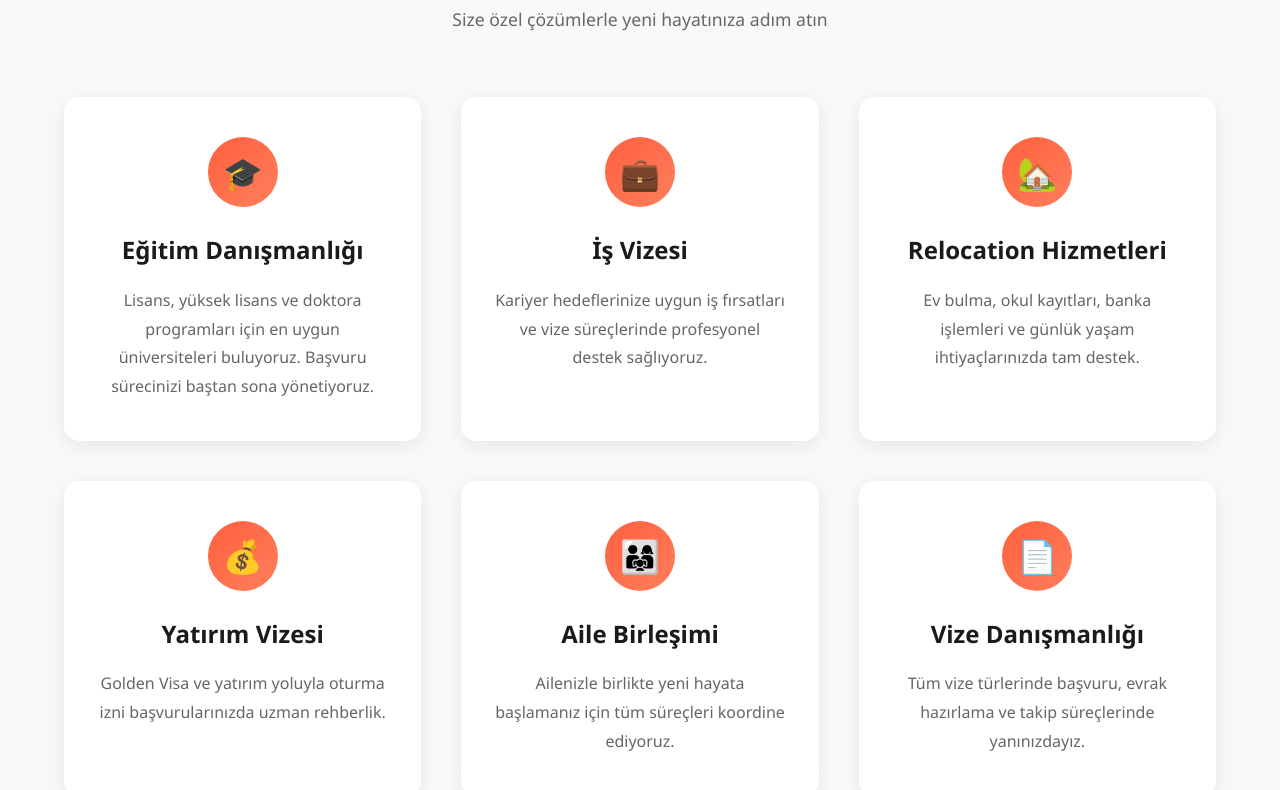
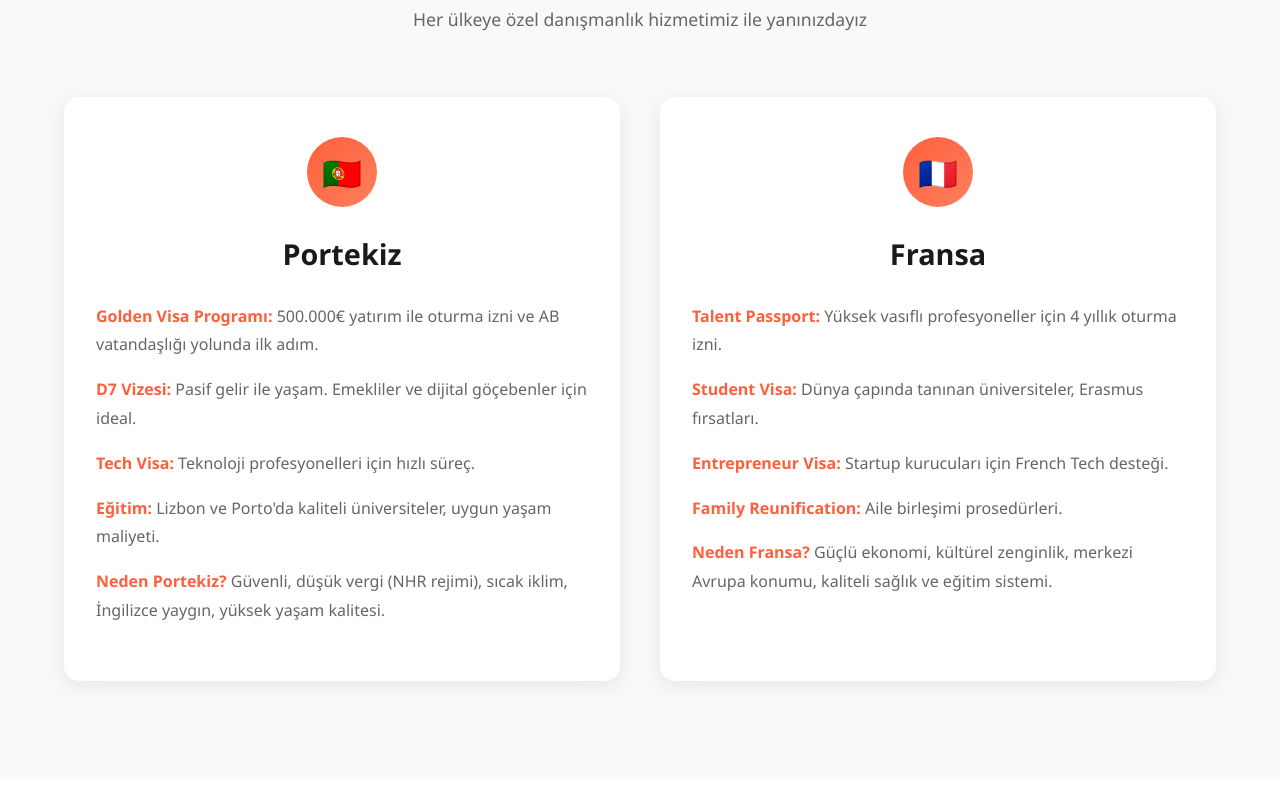
Before and after one commit to novirotaa/source, a website: page index.html in a window 1280 px wide. Shown: the part 769-1559 px from the top of the page. Drawn offline with Linux system fonts and the light colour scheme.

Commit message:
Update index.html

```diff
--- a/index.html
+++ b/index.html
@@ -123,7 +123,7 @@
             box-shadow: 0 6px 20px rgba(0,0,0,0.3);
         }
 
-        /* Services Section */
+        /* Countries Section */
         .services {
             padding: 6rem 5%;
             background: var(--light-bg);
@@ -147,7 +147,7 @@
             max-width: 1200px;
             margin: 0 auto;
             display: grid;
-            grid-template-columns: repeat(auto-fit, minmax(280px, 1fr));
+            grid-template-columns: repeat(auto-fit, minmax(350px, 1fr));
             gap: 2.5rem;
         }
 
@@ -157,7 +157,6 @@
             border-radius: 15px;
             box-shadow: 0 5px 20px rgba(0,0,0,0.08);
             transition: transform 0.3s, box-shadow 0.3s;
-            text-align: center;
         }
 
         .service-card:hover {
@@ -179,14 +178,21 @@
         }
 
         .service-card h3 {
-            font-size: 1.5rem;
-            margin-bottom: 1rem;
+            font-size: 1.8rem;
+            margin-bottom: 1.5rem;
             color: var(--dark-text);
+            text-align: center;
         }
 
         .service-card p {
             color: #666;
             line-height: 1.8;
+            margin-bottom: 1rem;
+        }
+
+        .service-card p strong {
+            color: var(--primary-orange);
+            font-weight: 600;
         }
 
         /* About Section */
@@ -392,7 +398,7 @@
                 <span>novi rota</span>
             </div>
             <ul class="nav-links">
-                <li><a href="#hizmetler">Hizmetler</a></li>
+                <li><a href="#ulkeler">Ülkeler</a></li>
                 <li><a href="#hakkimizda">Hakkımızda</a></li>
                 <li><a href="#iletisim">İletişim</a></li>
             </ul>
@@ -408,46 +414,30 @@
         </div>
     </section>
 
-    <!-- Services Section -->
-    <section class="services" id="hizmetler">
-        <h2 class="section-title">Hizmetlerimiz</h2>
-        <p class="section-subtitle">Size özel çözümlerle yeni hayatınıza adım atın</p>
+    <!-- Countries Section -->
+    <section class="services" id="ulkeler">
+        <h2 class="section-title">Çalıştığımız Ülkeler</h2>
+        <p class="section-subtitle">Her ülkeye özel danışmanlık hizmetimiz ile yanınızdayız</p>
 
         <div class="services-grid">
             <div class="service-card">
-                <div class="service-icon">🎓</div>
-                <h3>Eğitim Danışmanlığı</h3>
-                <p>Lisans, yüksek lisans ve doktora programları için en uygun üniversiteleri buluyoruz. Başvuru sürecinizi baştan sona yönetiyoruz.</p>
+                <div class="service-icon">🇵🇹</div>
+                <h3>Portekiz</h3>
+                <p><strong>Golden Visa Programı:</strong> 500.000€ yatırım ile oturma izni ve AB vatandaşlığı yolunda ilk adım.</p>
+                <p><strong>D7 Vizesi:</strong> Pasif gelir ile yaşam. Emekliler ve dijital göçebenler için ideal.</p>
+                <p><strong>Tech Visa:</strong> Teknoloji profesyonelleri için hızlı süreç.</p>
+                <p><strong>Eğitim:</strong> Lizbon ve Porto'da kaliteli üniversiteler, uygun yaşam maliyeti.</p>
+                <p><strong>Neden Portekiz?</strong> Güvenli, düşük vergi (NHR rejimi), sıcak iklim, İngilizce yaygın, yüksek yaşam kalitesi.</p>
             </div>
 
             <div class="service-card">
-                <div class="service-icon">💼</div>
-                <h3>İş Vizesi</h3>
-                <p>Kariyer hedeflerinize uygun iş fırsatları ve vize süreçlerinde profesyonel destek sağlıyoruz.</p>
-            </div>
-
-            <div class="service-card">
-                <div class="service-icon">🏡</div>
-                <h3>Relocation Hizmetleri</h3>
-                <p>Ev bulma, okul kayıtları, banka işlemleri ve günlük yaşam ihtiyaçlarınızda tam destek.</p>
-            </div>
-
-            <div class="service-card">
-                <div class="service-icon">💰</div>
-                <h3>Yatırım Vizesi</h3>
-                <p>Golden Visa ve yatırım yoluyla oturma izni başvurularınızda uzman rehberlik.</p>
-            </div>
-
-            <div class="service-card">
-                <div class="service-icon">👨‍👩‍👧</div>
-                <h3>Aile Birleşimi</h3>
-                <p>Ailenizle birlikte yeni hayata başlamanız için tüm süreçleri koordine ediyoruz.</p>
-            </div>
-
-            <div class="service-card">
-                <div class="service-icon">📄</div>
-                <h3>Vize Danışmanlığı</h3>
-                <p>Tüm vize türlerinde başvuru, evrak hazırlama ve takip süreçlerinde yanınızdayız.</p>
+                <div class="service-icon">🇫🇷</div>
+                <h3>Fransa</h3>
+                <p><strong>Talent Passport:</strong> Yüksek vasıflı profesyoneller için 4 yıllık oturma izni.</p>
+                <p><strong>Student Visa:</strong> Dünya çapında tanınan üniversiteler, Erasmus fırsatları.</p>
+                <p><strong>Entrepreneur Visa:</strong> Startup kurucuları için French Tech desteği.</p>
+                <p><strong>Family Reunification:</strong> Aile birleşimi prosedürleri.</p>
+                <p><strong>Neden Fransa?</strong> Güçlü ekonomi, kültürel zenginlik, merkezi Avrupa konumu, kaliteli sağlık ve eğitim sistemi.</p>
             </div>
         </div>
     </section>
@@ -498,8 +488,8 @@
                 </div>
 
                 <div class="form-group">
-                    <label for="service">İlgilendiğiniz Hizmet</label>
-                    <input type="text" id="service" name="service" placeholder="Örn: Eğitim Danışmanlığı">
+                    <label for="service">İlgilendiğiniz Ülke/Program</label>
+                    <input type="text" id="service" name="service" placeholder="Örn: Portekiz Golden Visa">
                 </div>
 
                 <div class="form-group">
@@ -516,7 +506,7 @@
     <footer>
         <div class="footer-content">
             <div class="footer-links">
-                <a href="#hizmetler">Hizmetler</a>
+                <a href="#ulkeler">Ülkeler</a>
                 <a href="#hakkimizda">Hakkımızda</a>
                 <a href="#iletisim">İletişim</a>
                 <a href="#">Gizlilik Politikası</a>
```
